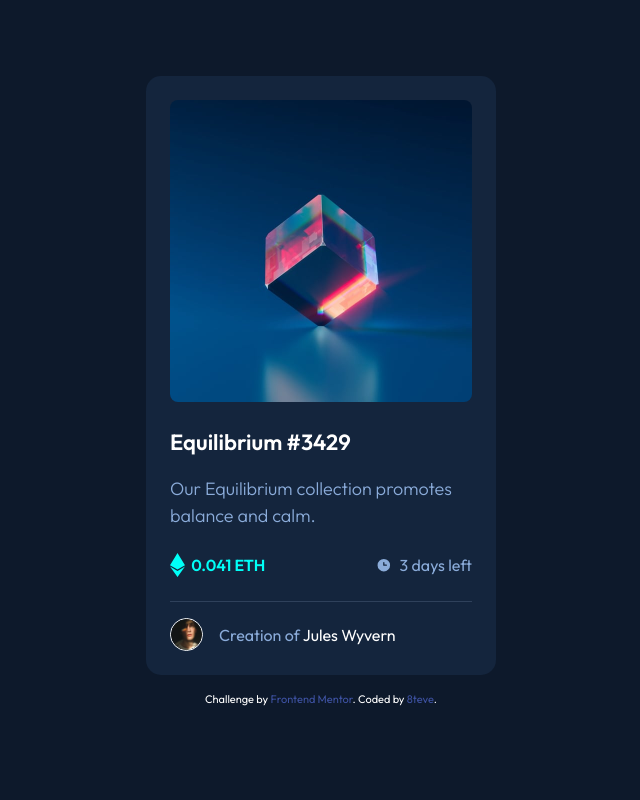
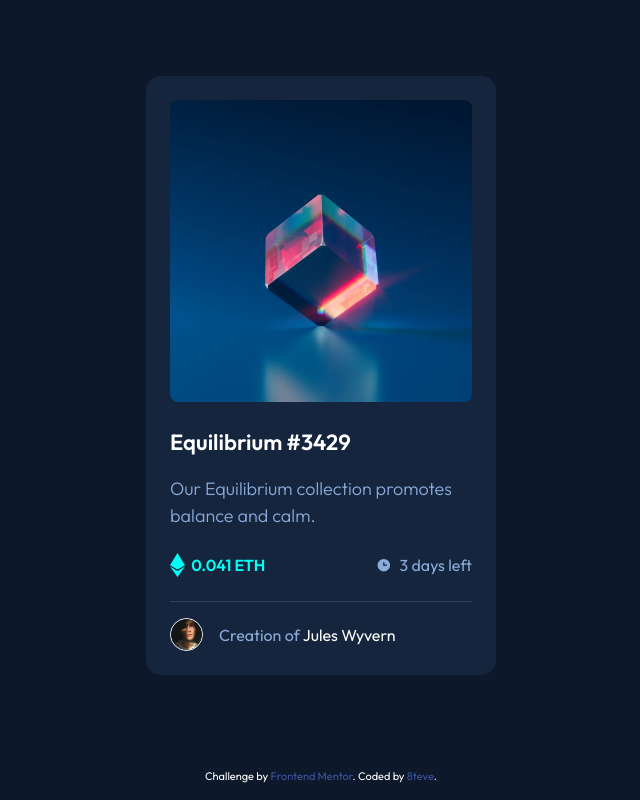
Before and after one commit to S7eve8/FEM_NFT-Preview-Card, a Vue app: page / in a window 1280 px wide. Shown: the whole page, without its empty margins (319-959 px from the left). Built offline with nearby package versions, Linux system fonts and the light colour scheme.

Commit message:
fix: breaking layout while zooming

```diff
--- a/src/App.vue
+++ b/src/App.vue
@@ -12,4 +12,8 @@ body,
 #app {
 	height: 100%;
 }
+
+body {
+	background-color: var(--dark-blue-main);
+}
 </style>
--- a/src/components/TheNftPreview.vue
+++ b/src/components/TheNftPreview.vue
@@ -4,10 +4,8 @@ import NftPreviewCard from './NftPreviewCard.vue'
 </script>
 
 <template>
-	<div
-		class="flex h-full flex-col items-center justify-center overflow-y-scroll bg-dark-blue-main"
-	>
-		<main>
+	<div class="flex h-full flex-col">
+		<main class="m-auto">
 			<NftPreviewCard></NftPreviewCard>
 		</main>
 		<footer>
```
